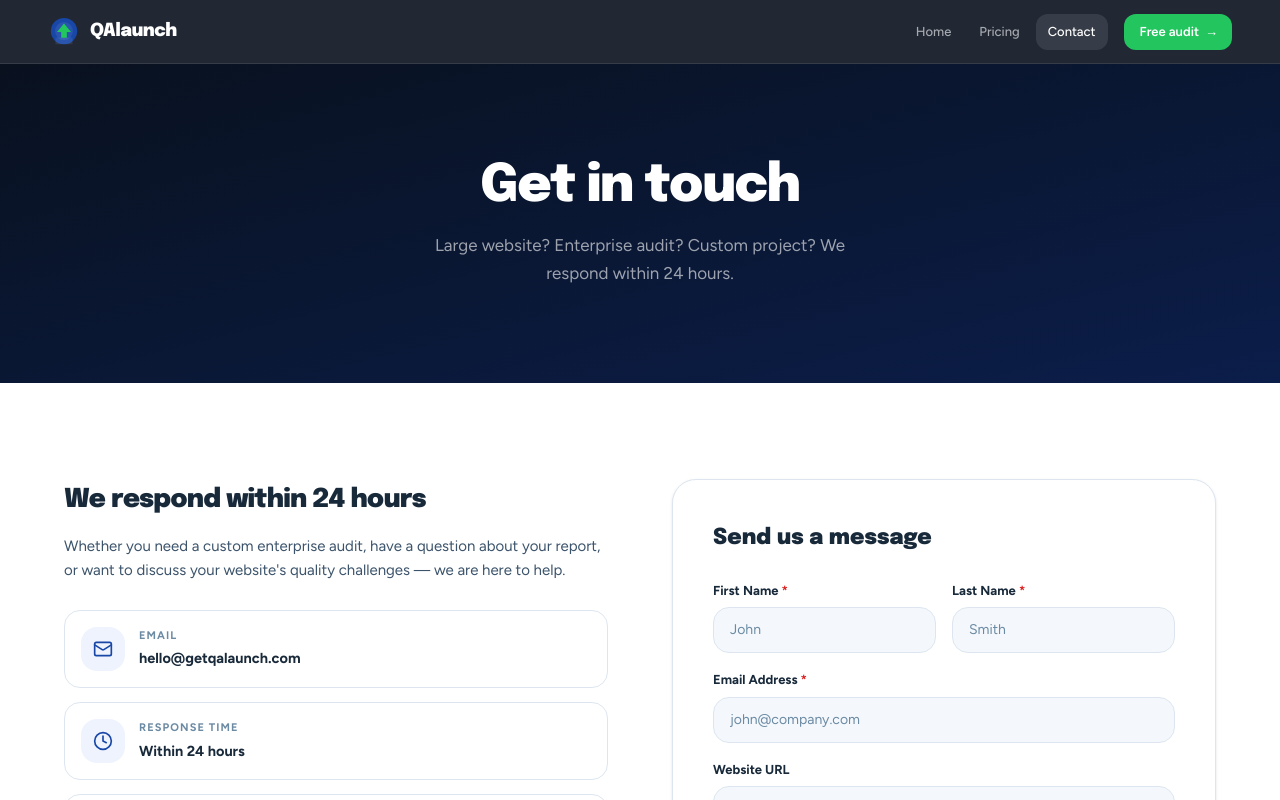
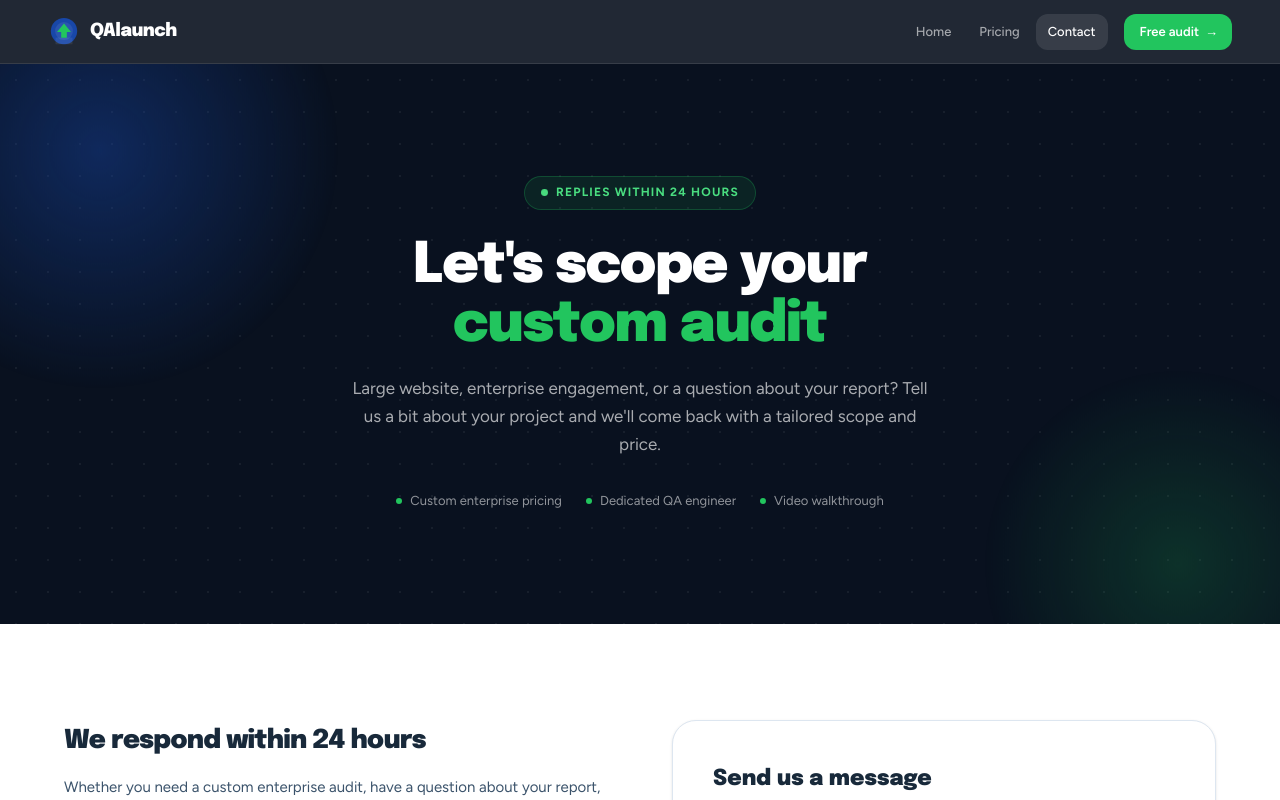
Before and after one commit to haseeb-012/v0-website-audit-tool, a Next.js app: page /contact in a window 1280 px wide. Shown: the top 800 px of the page. Built offline with nearby package versions, Linux system fonts and the light colour scheme.

Commit message:
feat: update contact hero to match home page visual language
Match contact page header with home hero visual elements and add trust markers

Co-authored-by: Haseeb Sajjad <112787960+haseeb-012@users.noreply.github.com>

```diff
--- a/app/contact/page.tsx
+++ b/app/contact/page.tsx
@@ -27,15 +27,43 @@ export default function ContactPage() {
       <SiteNav />
       <main className="pt-16">
         {/* Page header */}
-        <section className="bg-gradient-to-br from-slate-deep to-[#0B1D4A] px-5 py-20 text-center md:px-12 md:py-24">
-          <div className="mx-auto max-w-2xl">
-            <h1 className="font-heading text-[clamp(2.25rem,5vw,3.25rem)] font-black leading-[1.05] tracking-[-0.025em] text-balance text-white">
-              Get in touch
+        <section className="relative overflow-hidden bg-slate-deep px-5 py-20 text-center sm:px-8 md:px-12 md:py-24 lg:py-28">
+          {/* Decorative dot grid + glowing orbs (match home hero) */}
+          <div className="qa-hero-grid pointer-events-none absolute inset-0" />
+          <div className="qa-orb-float pointer-events-none absolute -left-40 -top-40 size-[520px] rounded-full bg-[radial-gradient(circle,rgba(24,71,168,0.45)_0%,transparent_65%)]" />
+          <div className="qa-orb-float-alt pointer-events-none absolute -bottom-48 -right-32 size-[460px] rounded-full bg-[radial-gradient(circle,rgba(34,197,94,0.18)_0%,transparent_60%)]" />
+
+          <div className="relative z-10 mx-auto flex max-w-3xl flex-col items-center">
+            <div className="inline-flex items-center gap-2 rounded-full border border-accent-bright/25 bg-accent-bright/10 px-4 py-1.5 text-[11px] font-bold uppercase tracking-[1.2px] text-[#4ade80] sm:text-[12px]">
+              <span className="qa-blink size-[7px] rounded-full bg-[#4ade80]" />
+              Replies within 24 hours
+            </div>
+
+            <h1 className="mt-7 font-heading text-[clamp(2.25rem,5.2vw,3.5rem)] font-black leading-[1.05] tracking-[-0.025em] text-balance text-white">
+              Let&apos;s scope your{" "}
+              <span className="text-accent-bright">custom audit</span>
             </h1>
-            <p className="mx-auto mt-4 max-w-md text-[17px] text-white/60">
-              Large website? Enterprise audit? Custom project? We respond
-              within 24 hours.
+
+            <p className="mx-auto mt-5 max-w-xl text-[16px] leading-relaxed text-white/65 sm:text-[17px]">
+              Large website, enterprise engagement, or a question about your
+              report? Tell us a bit about your project and we&apos;ll come back
+              with a tailored scope and price.
             </p>
+
+            <div className="mt-8 flex flex-wrap items-center justify-center gap-x-6 gap-y-3 text-[13px] text-white/55">
+              <span className="inline-flex items-center gap-2">
+                <span className="size-1.5 rounded-full bg-accent-bright" />
+                Custom enterprise pricing
+              </span>
+              <span className="inline-flex items-center gap-2">
+                <span className="size-1.5 rounded-full bg-accent-bright" />
+                Dedicated QA engineer
+              </span>
+              <span className="inline-flex items-center gap-2">
+                <span className="size-1.5 rounded-full bg-accent-bright" />
+                Video walkthrough
+              </span>
+            </div>
           </div>
         </section>
 
```
